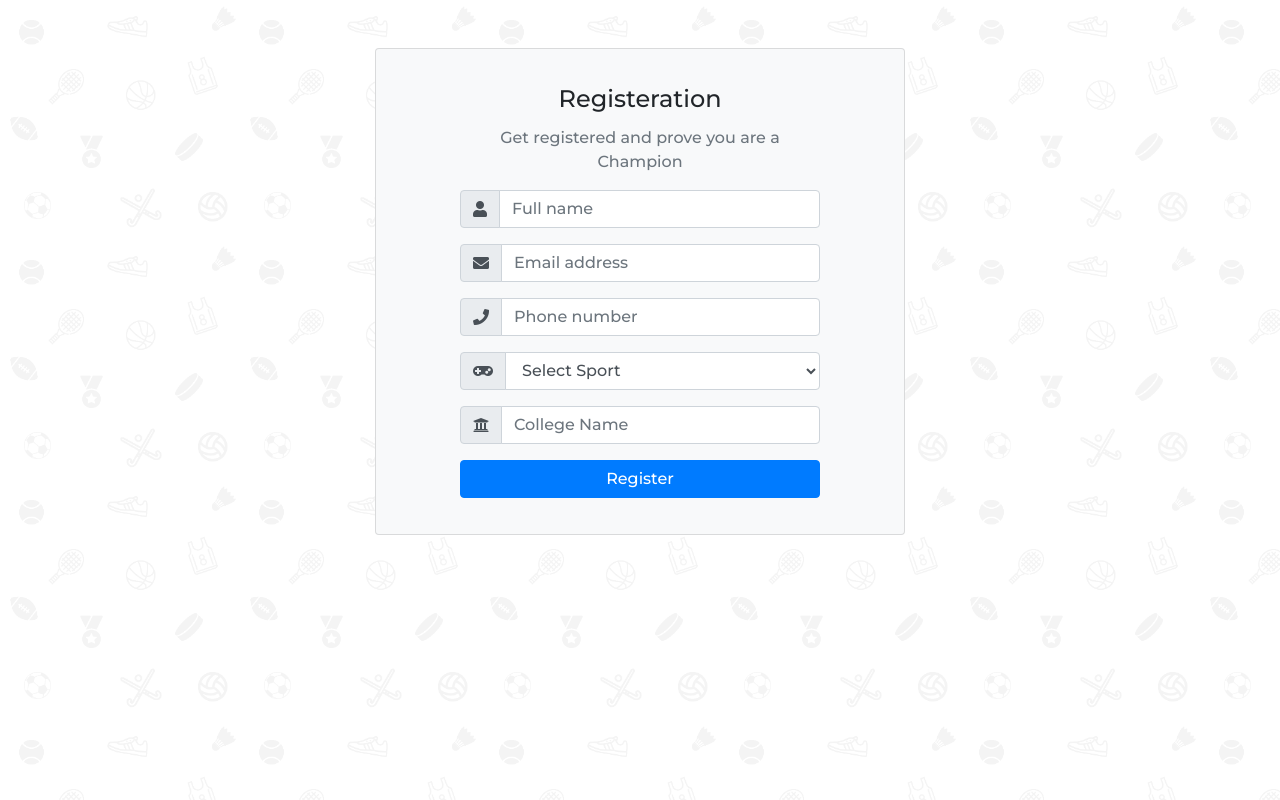
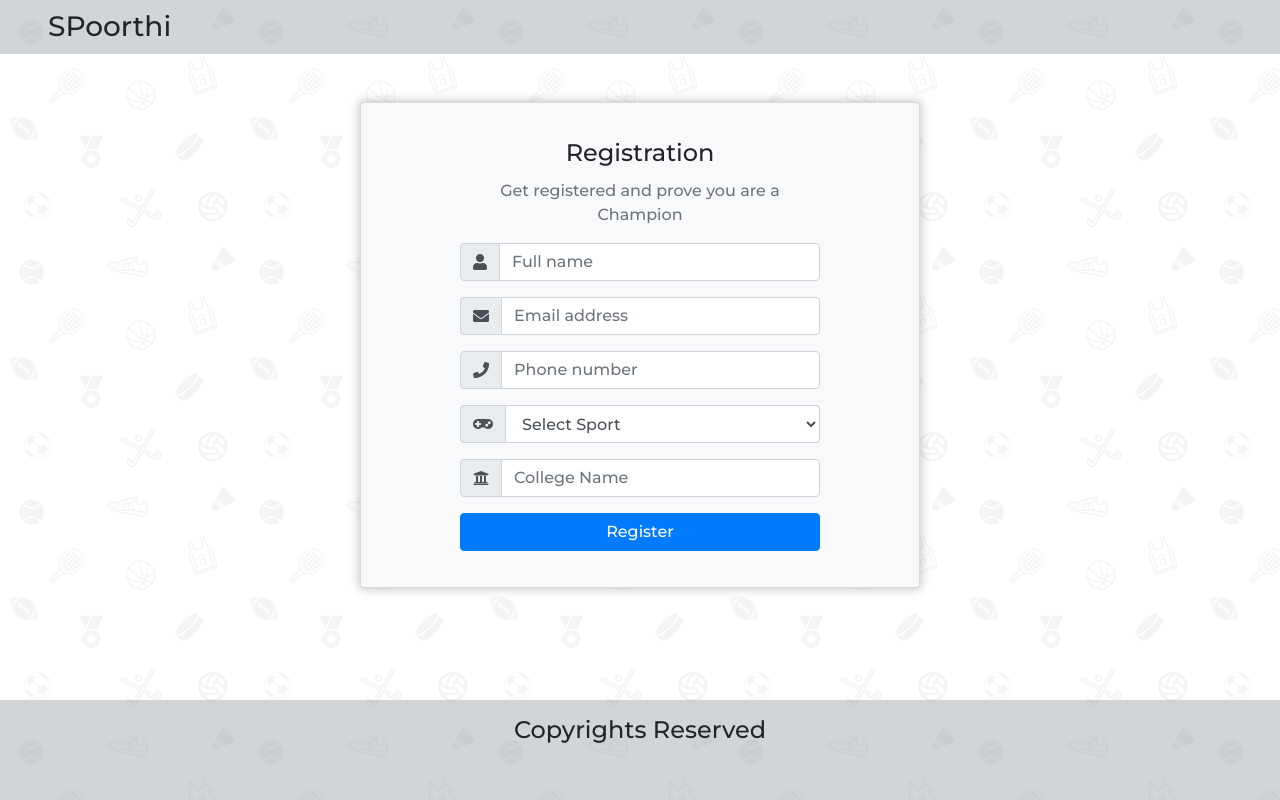
Before and after one commit to PatilOjas/SPoorthi, a Django app: page /registration in a window 1280 px wide. Run offline with Django 3.2, Linux system fonts and the light colour scheme; some libraries are stand-ins or nearby versions.

Commit message:
sass files added

```diff
--- /dev/null
+++ b/static/CSS/_footer.scss
@@ -0,0 +1,9 @@
+footer{
+    position: absolute;
+    bottom: 0;
+    height: 100px;
+    width: 100%;
+    text-align: center;
+    padding: 1rem;
+    background-color: rgba(108, 117, 125, 0.3); /*secondary*/
+}
--- /dev/null
+++ b/static/CSS/_navbar.scss
@@ -0,0 +1,9 @@
+
+/* ####################################### navbar ###################################### */
+.navbar{
+    padding: 10px 3rem;
+    background-color: rgba(108, 117, 125, 0.3); /*secondary*/
+}
+.navbar h3{
+    margin-bottom: 0;
+}
--- /dev/null
+++ b/static/CSS/_registration.scss
@@ -0,0 +1,8 @@
+.register-section .card{
+    width: 35rem;
+    box-shadow: 0 0 10px 2px rgba(90, 90, 90, 0.3);
+}
+.register-section .container{
+    display: flex;
+    justify-content: center;
+}
--- a/static/CSS/style.css
+++ b/static/CSS/style.css
@@ -1,8 +1,8 @@
-@import url('https://fonts.googleapis.com/css2?family=Montserrat:wght@300;500;700&display=swap');
-
-body{
+@import url("https://fonts.googleapis.com/css2?family=Montserrat:wght@300;500;700&display=swap");
+body {
   margin: 0;
   padding: 0;
+  -webkit-box-sizing: border-box;
           box-sizing: border-box;
   font-family: 'Montserrat', Verdana, Geneva, Tahoma, sans-serif;
   background-image: url("/static/images/Sports.png");
@@ -10,8 +10,40 @@ body{
   background-size: 15rem;
 }
 
+/* ####################################### navbar ###################################### */
+.navbar {
+  padding: 10px 3rem;
+  background-color: rgba(108, 117, 125, 0.3);
+  /*secondary*/
+}
 
-/* ####################################### Register form ###################################### */
-.register-section .container{
+.navbar h3 {
+  margin-bottom: 0;
+}
+
+.register-section .card {
   width: 35rem;
+  -webkit-box-shadow: 0 0 10px 2px rgba(90, 90, 90, 0.3);
+          box-shadow: 0 0 10px 2px rgba(90, 90, 90, 0.3);
 }
+
+.register-section .container {
+  display: -webkit-box;
+  display: -ms-flexbox;
+  display: flex;
+  -webkit-box-pack: center;
+      -ms-flex-pack: center;
+          justify-content: center;
+}
+
+footer {
+  position: absolute;
+  bottom: 0;
+  height: 100px;
+  width: 100%;
+  text-align: center;
+  padding: 1rem;
+  background-color: rgba(108, 117, 125, 0.3);
+  /*secondary*/
+}
+/*# sourceMappingURL=style.css.map */
--- /dev/null
+++ b/static/CSS/style.scss
@@ -0,0 +1,15 @@
+@import url('https://fonts.googleapis.com/css2?family=Montserrat:wght@300;500;700&display=swap');
+
+body{
+    margin: 0;
+    padding: 0;
+    box-sizing: border-box;
+    font-family: 'Montserrat', Verdana, Geneva, Tahoma, sans-serif;
+    background-image: url("/static/images/Sports.png");
+    background-repeat: repeat;
+    background-size: 15rem;
+}
+
+@import "navbar";
+@import "registration";
+@import "footer";
--- /dev/null
+++ b/static/templates/base.html
@@ -0,0 +1,35 @@
+{% load static %}
+<!DOCTYPE html>
+<html lang="en">
+
+<head>
+	<meta charset="UTF-8">
+	<meta http-equiv="X-UA-Compatible" content="IE=edge">
+	<meta name="viewport" content="width=device-width, initial-scale=1.0">
+	<link href="//maxcdn.bootstrapcdn.com/bootstrap/4.0.0/css/bootstrap.min.css" rel="stylesheet" id="bootstrap-css">
+	<!-- <script src="//maxcdn.bootstrapcdn.com/bootstrap/4.0.0/js/bootstrap.min.js"></script> -->
+	<script src="//cdnjs.cloudflare.com/ajax/libs/jquery/3.2.1/jquery.min.js"></script>
+
+	<!------ Include the above in your HEAD tag ---------->
+	<link rel="stylesheet" href="https://use.fontawesome.com/releases/v5.0.8/css/all.css">
+	<link rel="stylesheet" href="{% static 'CSS/style.css' %}">
+	<title>Reg</title>
+</head>
+
+<body>
+
+    <nav class="navbar">
+        <h3>SPoorthi</h3>
+    </nav>
+
+    {% block content %}
+
+    {% endblock %}
+
+    <footer class="footer">
+        <h4>Copyrights Reserved</h4>
+    </footer>
+
+</body>
+
+</html>
--- a/static/templates/index.html
+++ b/static/templates/index.html
@@ -1,21 +1,11 @@
-{% load static %}
-<!DOCTYPE html>
-<html lang="en">
 
-<head>
-	<meta charset="UTF-8">
-	<meta http-equiv="X-UA-Compatible" content="IE=edge">
-	<meta name="viewport" content="width=device-width, initial-scale=1.0">
-	<link href="//maxcdn.bootstrapcdn.com/bootstrap/4.0.0/css/bootstrap.min.css" rel="stylesheet" id="bootstrap-css">
-	<script src="//maxcdn.bootstrapcdn.com/bootstrap/4.0.0/js/bootstrap.min.js"></script>
-	<script src="//cdnjs.cloudflare.com/ajax/libs/jquery/3.2.1/jquery.min.js"></script>
-	<!------ Include the above in your HEAD tag ---------->
-	<link rel="stylesheet" href="https://use.fontawesome.com/releases/v5.0.8/css/all.css">
-	<link rel="stylesheet" href="{% static 'CSS/style.css' %}">
-	<title>Reg</title>
-</head>
+{% extends 'base.html' %}
 
-<body>
+<!--Block content goes below-->
+
+
+  {% block content %}
+
 
 	<div class="register-section">
 
@@ -23,7 +13,7 @@
 			<!-- ############################################## registration form ########################################### -->
 			<div class="card bg-light">
 				<article class="card-body mx-auto" style="max-width: 400px;">
-					<h4 class="card-title mt-3 text-center">Registeration</h4>
+					<h4 class="card-title mt-3 text-center">Registration</h4>
 					<p class="text-center text-secondary">Get registered and prove you are a Champion</p>
 
 					<form method="POST">
@@ -80,6 +70,4 @@
 	</div>
 
 
-</body>
-
-</html>
+	{% endblock %}
```
Also changed, not shown: static/images/SPOORTHI_BLUE.png (added), static/images/spoorthi_2020.png (added), static/images/spoorthi_logo.png (added), static/images/sports_com_logo.png (added), 1 other file. Lines whose indentation alone changed are shown as unchanged.
